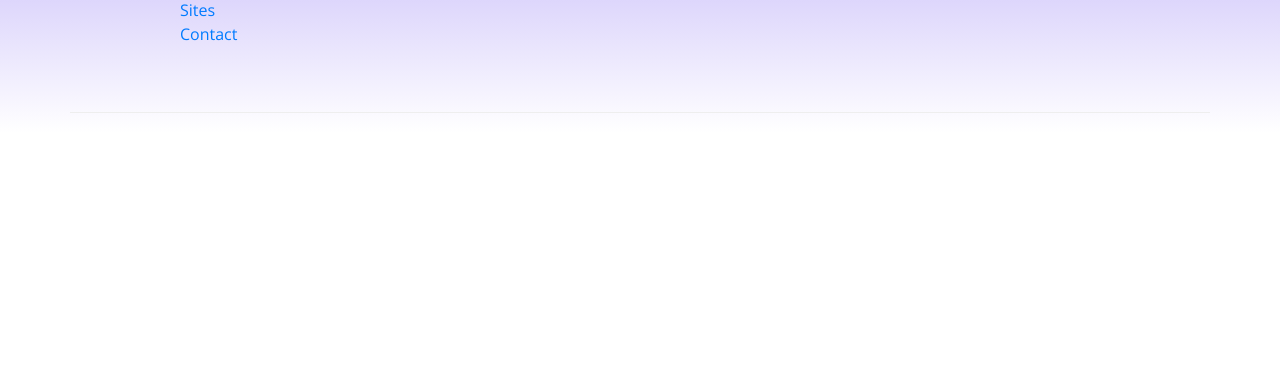
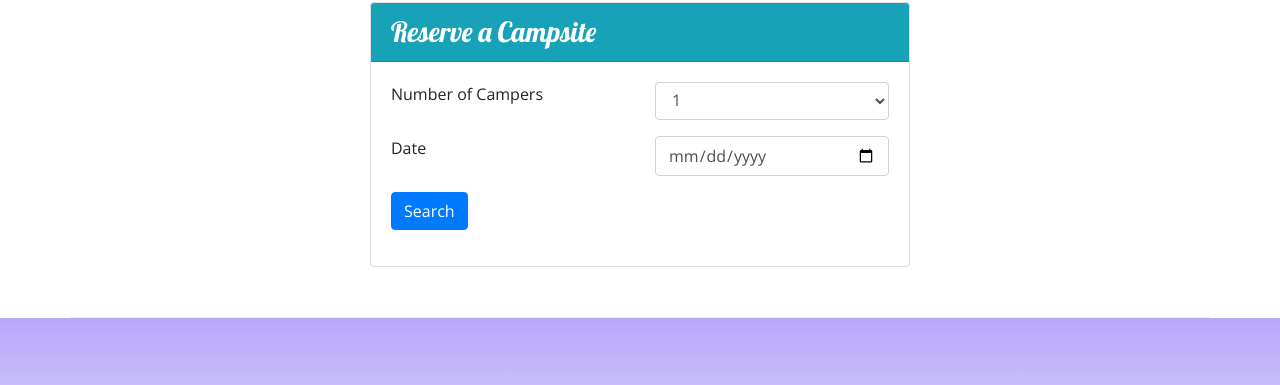
Before and after one commit to Ryan9087/NucampFolder, a website: page index.html in a window 1280 px wide. Shown: the part 1265-1650 px from the top of the page. Before the commit the page ends 1398 px from the top, so only its background shows below. Drawn offline with nearby package versions, Linux system fonts and the light colour scheme.

Commit message:
added butto, add reservation form and add thumbnail

```diff
--- a/index.html
+++ b/index.html
@@ -20,9 +20,13 @@
                     <div class="col-4 col-sm-3 col-md-2 align-self-center">
                             <img src="img/logo.png" class="img-fluid" />
                     </div>
+
             <div class="col">
                     <h1>NuCamp</h1>
                     <h2>a better way to camp</h2>
+            </div>
+                <div class="col-md-4 col-xl-2 col-xs-12">
+                    <a class="btn bg-info btn-lg text-white mt-4" href="#reserveForm">Reserve Campsite</a>
             </div>
             </div>
         </div>
@@ -47,6 +51,7 @@
             </div>
         </div>
     </nav>
+
 
     <div class="container">
         <div class="row">
@@ -81,10 +86,15 @@
                 <h2>Featured Campsites</h2>
             </div>
                 <div class="col">
+                    <div class="media">
+
+                    <div class="media-body align-self-center">
                     <h3>React Lake Campground</h3>
                     <p class="d-none d-sm-block">Nestled in the foothills of the Chrome Mountains, this campground on the
                         shores of the pristine React Lake is a favorite for fly fishers.</p>
                 </div>
+                <img class="d-flex mr-3 img-thumbnail" src="img/react-lake-thumb.jpg" alt="Breadcrumb Trail" />
+            </div></div>
           </div>
 
         <div class="row row-content align-items-center">
@@ -99,7 +109,46 @@
                             <p class="d-none d-sm-block">Bootstrap Outfitters supplies you with gear you need at prices you can't beat.</p>
                         </div>
                     </div>
-            </div>>
+            </div>
+        </div>
+        <div class="row row-content">
+                <div class="col-sm-6 mx-auto">
+                     <div class="card">
+                         <h3 class="card-header bg-info text-white">Reserve a Campsite</h3>
+                         <div class="card-body">
+                         <form id="reserveForm">
+                             <div class="form-group row">
+                             <label for="numCampers" class="col-12 col-sm-6">Number of Campers</label>
+                            <!-- Select Dropdown -->
+                             <div class="col">
+                                    <select name="numCampers" id="numCampers" class="form-control" id="exampleFormControlSelect1">
+                                            <option>1</option>
+                                            <option>2</option>
+                                            <option>3</option>
+                                            <option>4</option>
+                                            <option>5</option>
+                                            <option>6</option>
+                                    </select>
+                              </div>
+                            </div>
+                            <div class="row form-group">
+                                <label for="date" class="col-sm-6 col-12">Date</label>
+                                <div class="col col-sm-6">
+                                  <input class="form-control" type="date" id="date" name="date"></input>
+                                </div>
+                            </div>
+
+                            <div class="row form-group">
+                                    <div class="col">
+                                      <button class="btn btn-primary" type="submit">Search</button>
+                                    </div>
+                            </div>
+                        </form>
+                         </div>
+                         </div>
+
+                     </div>
+                </div>
             </div>
     </div>
     <footer class="site-footer">
```
Also changed, not shown: aboutus.html (+2 -0 lines), 2 other files. Lines whose indentation alone changed are shown as unchanged.
